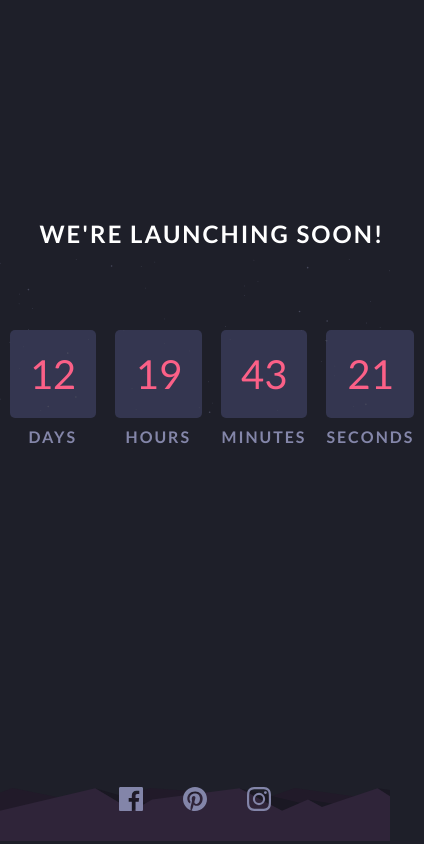
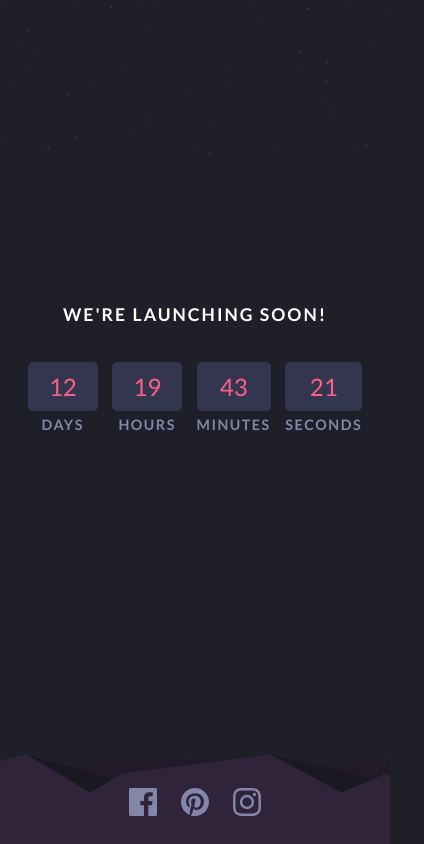
Before and after one commit to Ola-star-coder/Launch-Countdown, a plain HTML site: page index.html in a window 390 px wide. Shown: the whole page, 424 px wide, since content can reach past the window. Drawn offline with Linux system fonts and the light colour scheme.

Commit message:
commit new codes

```diff
--- a/style.css
+++ b/style.css
@@ -84,23 +84,125 @@ img {
     margin: 0 20px;
 }
 
-.social-media ul li:hover {
-    color: orange;
-    cursor: pointer;
-}
-
 .mountain-img {
     position: absolute;
     bottom: 0;
 }
 
-@media screen and (max-width:400px) {
+@media screen and (max-width: 500px) {
+    body {
+        min-height: 100vh;
+        position: relative;
+        overflow-x: hidden;
+    }
+
+    .contdown-box {
+        min-height: 100vh;
+        padding-bottom: 110px;
+        position: relative;
+        z-index: 2;
+    }
+
+    .stars {
+        width: 100vw;
+        left: 0;
+        right: 0;
+        top: 0;
+        text-align: center;
+        z-index: 0;
+    }
+
+    .stars img {
+        width: 100vw;
+        height: auto;
+        display: block;
+        margin: 0 auto;
+    }
+
+    .contdown-box h1 {
+        font-size: 1.1rem;
+        margin-top: 2em;
+        margin-bottom: 2em;
+        text-align: center;
+        line-height: 1.3;
+    }
+
+    .countdown-timer {
+        flex-direction: row;
+        justify-content: center;
+        gap: 0.5em;
+        width: 100%;
+        margin-bottom: 2em;
+    }
+
+    .countdown-timer .countdown-div {
+        margin: 0 0.2em;
+        min-width: 70px;
+    }
+
+    .countdown-timer p {
+        font-size: 1.5rem;
+        padding: 10px 0;
+        border-radius: 5px;
+    }
+
+    .countdown-div h3 {
+        font-size: 0.9rem;
+        margin-top: 0.4em;
+        letter-spacing: 1.5px;
+    }
+
+    .social-media {
+        position: absolute;
+        left: 50%;
+        transform: translateX(-50%);
+        bottom: 25px;
+        z-index: 3;
+        width: 100vw;
+        display: flex;
+        justify-content: center;
+    }
+
+    .social-media ul {
+        display: flex;
+        justify-content: center;
+        width: 100%;
+        padding: 0;
+    }
+
+    .social-media ul li {
+        margin: 0 12px;
+    }
+
+    .social-media ul li img {
+        width: 28px;
+        height: 28px;
+    }
+
     .mountain-img {
-        width: 100%;
+        position: absolute;
+        left: 0;
+        right: 0;
         bottom: 0;
+        width: 100vw;
+        height: 90px;
+        z-index: 1;
+        display: flex;
+        align-items: flex-end;
+        justify-content: center;
+        pointer-events: none;
+        overflow: hidden;
+    }
+
+    .mountain-img img {
+        width: 100vw;
+        height: 100%;
+        object-fit: cover;
+        display: block;
+        pointer-events: none;
+        user-select: none;
     }
 }
-
 
 @media screen and (min-width:1440px) {
 
```
